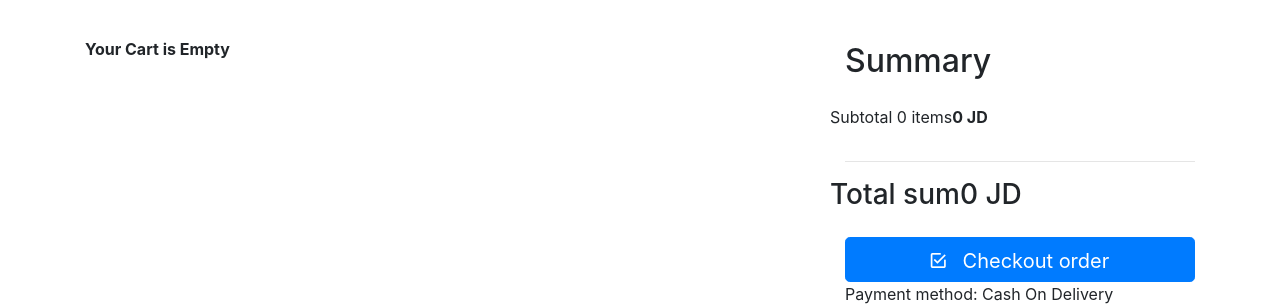
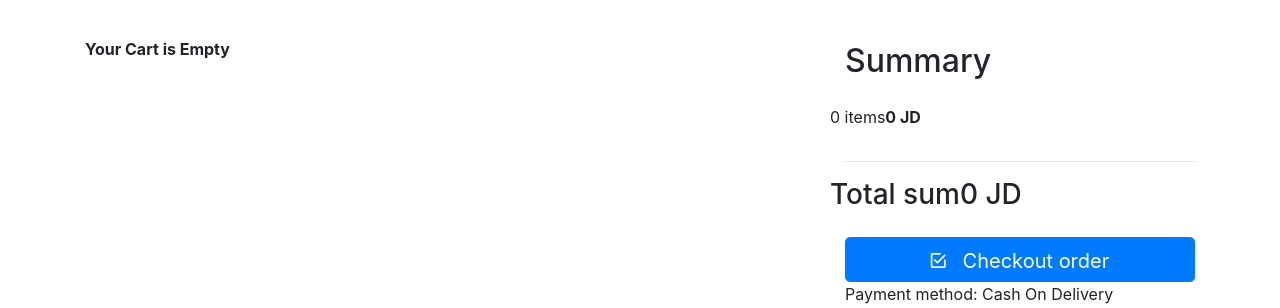
Before and after one commit to zsamamah/tech-life, a PHP site: page /cart/ in a window 1280 px wide. Shown: the part 160-468 px from the top of the page. Run offline with PHP 8.4, Linux system fonts and the light colour scheme; some libraries are stand-ins or nearby versions; some web fonts are replaced.

Commit message:
subtotal

```diff
--- a/cart/index.php
+++ b/cart/index.php
@@ -194,7 +194,7 @@ try{
               <div class="container-fluid">
                 <div class="row">
                   <div class="col-xs-6">
-                    <p>Subtotal <?php  if(isset($_SESSION['items'])){
+                    <p> <?php  if(isset($_SESSION['items'])){
                       echo $_SESSION['items'];
                     } else echo 0;?> items</p>
                   </div>
```
